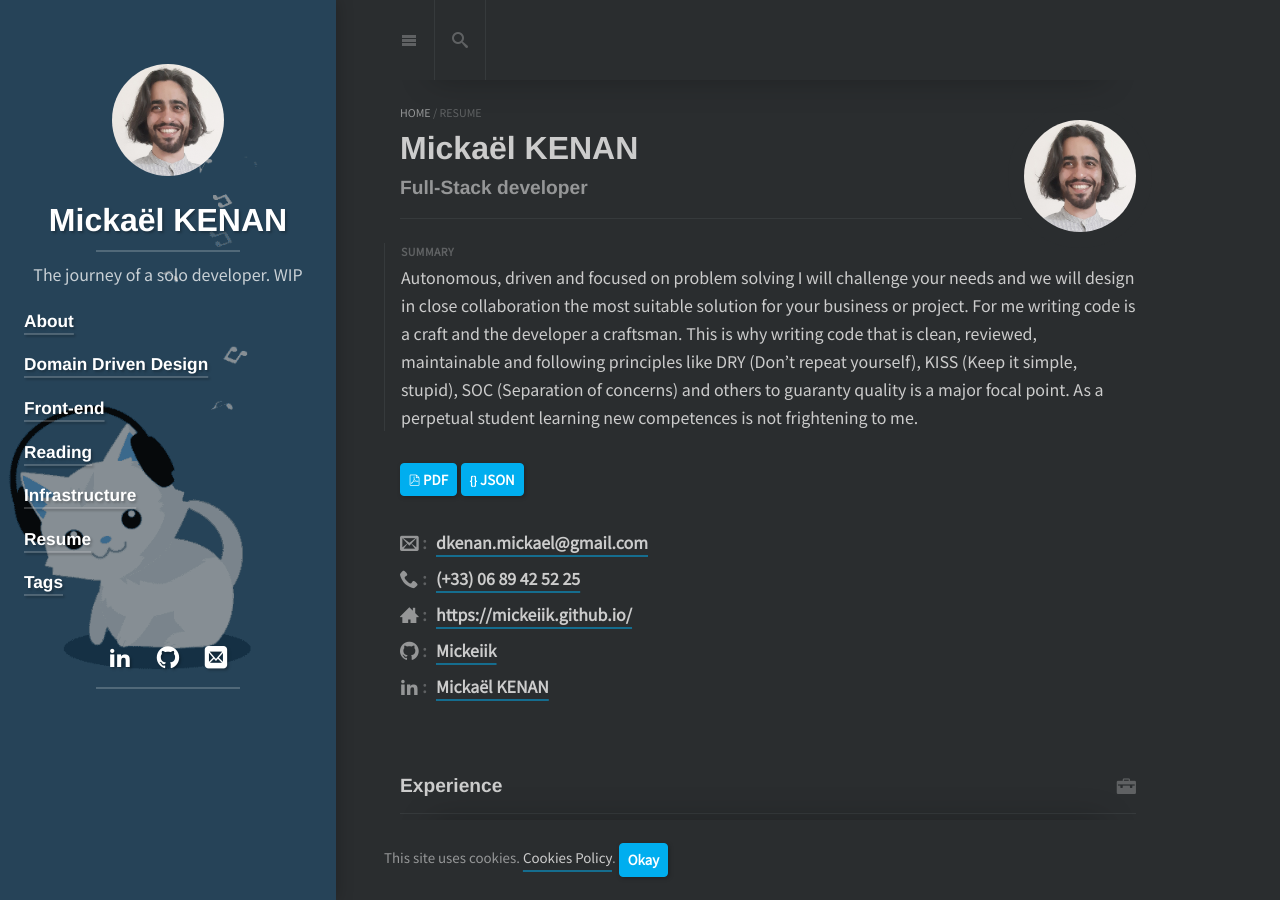
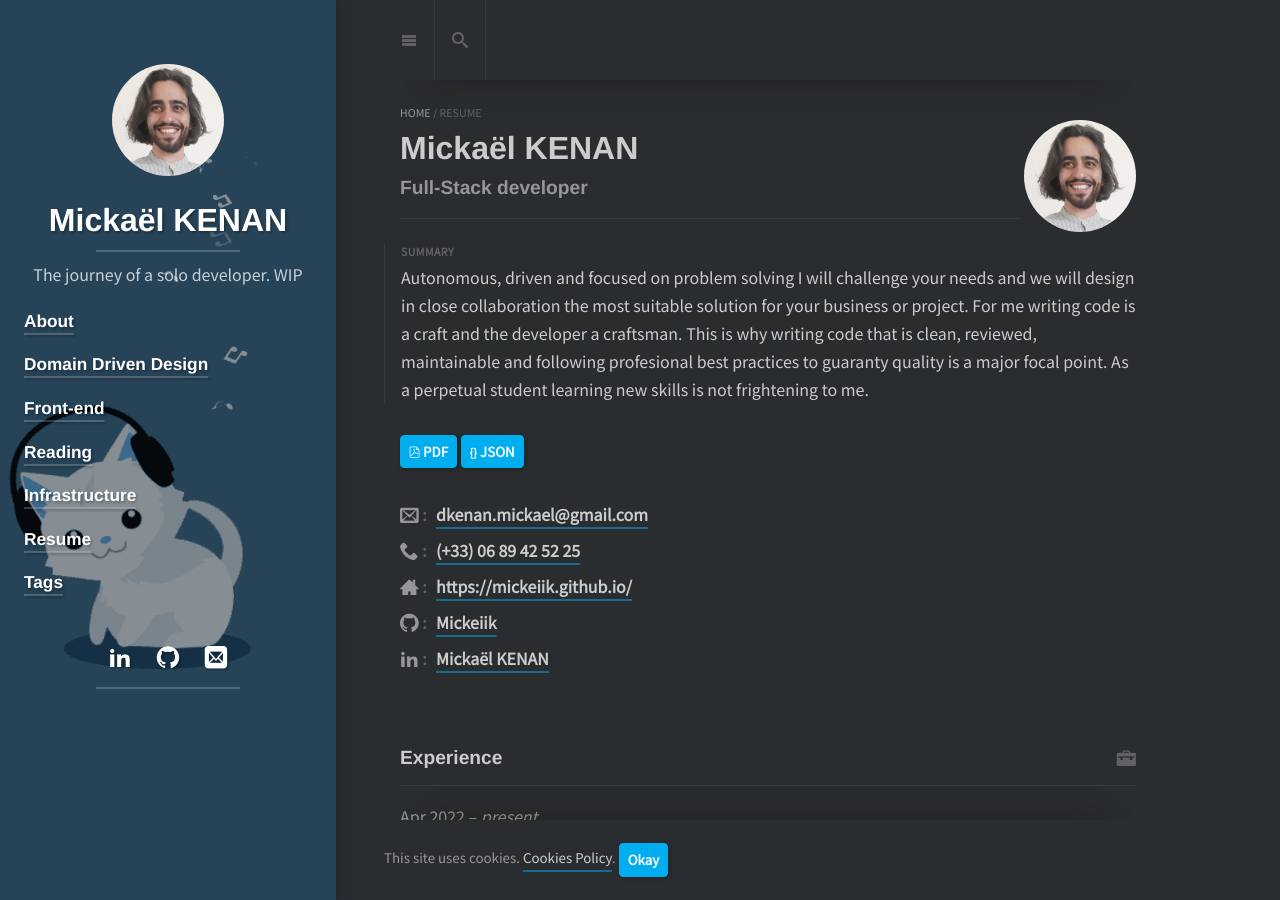
Before and after one commit to mickael-kenan/mickael-kenan, a Jekyll site: the page built from resume.md, in a window 1280 px wide and 900 px high. Built offline with Jekyll 4.4.1, drawn with Linux system fonts in a browser that asks for light colours; cached includes are drawn as plain includes; nearby versions of some CDN libraries; some web fonts are replaced; library files that are not in the unit come from our copies.

Commit message:
feat: update resume

```diff
--- a/_data/resume.yml
+++ b/_data/resume.yml
@@ -9,9 +9,9 @@ basics:
     Autonomous, driven and focused on problem solving I will challenge your needs and we will design in close collaboration the most suitable solution for your business or project.
 
     For me writing code is a craft and the developer a craftsman.
-    This is why writing code that is clean, reviewed, maintainable and following principles like DRY (Don't repeat yourself), KISS (Keep it simple, stupid), SOC (Separation of concerns) and others to guaranty quality is a major focal point.
+    This is why writing code that is clean, reviewed, maintainable and following profesional best practices to guaranty quality is a major focal point.
 
-    As a perpetual student learning new competences is not frightening to me.
+    As a perpetual student learning new skills is not frightening to me.
   profiles:
     - network: "Github"
       username: "Mickeiik"
```
